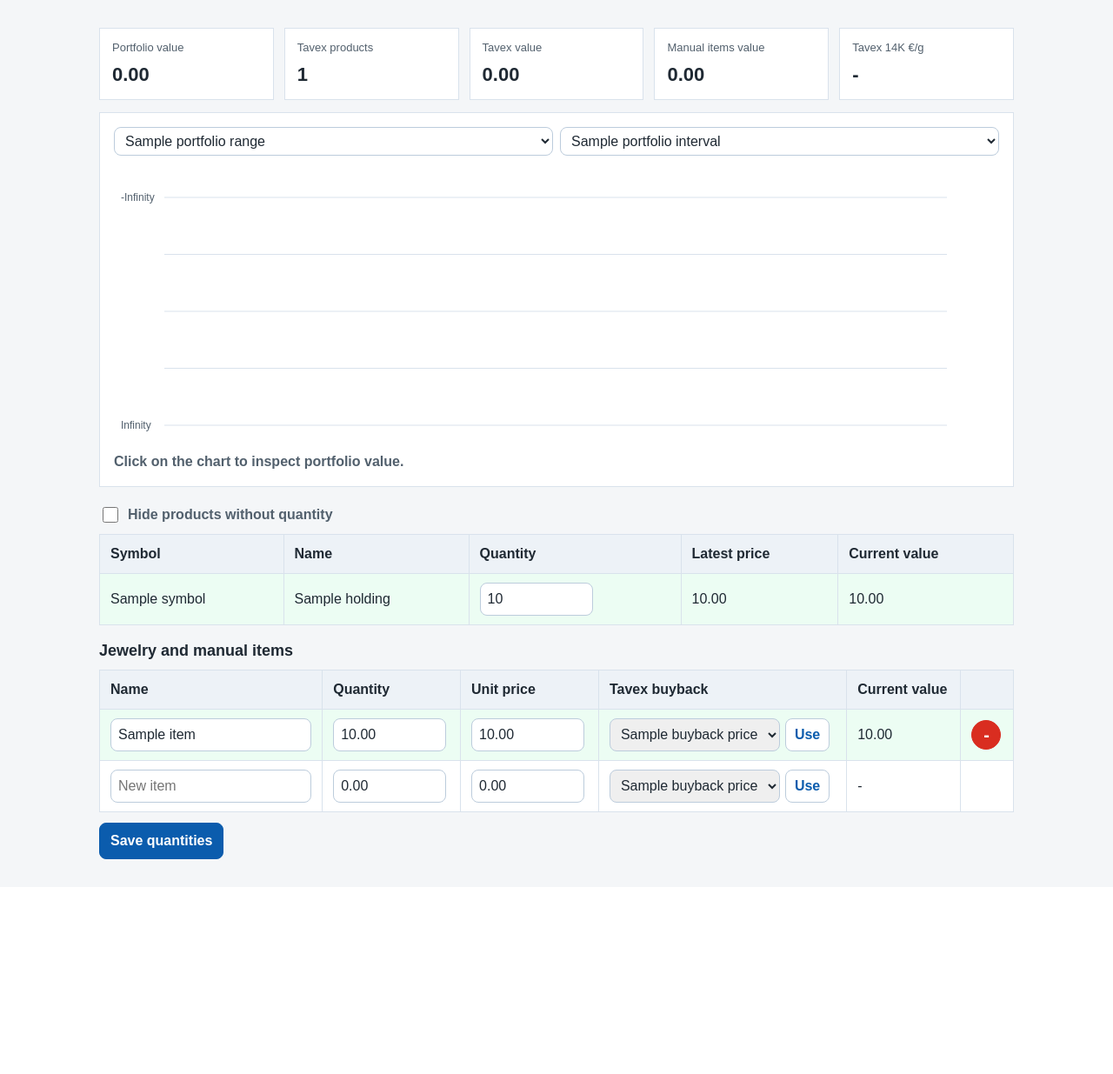
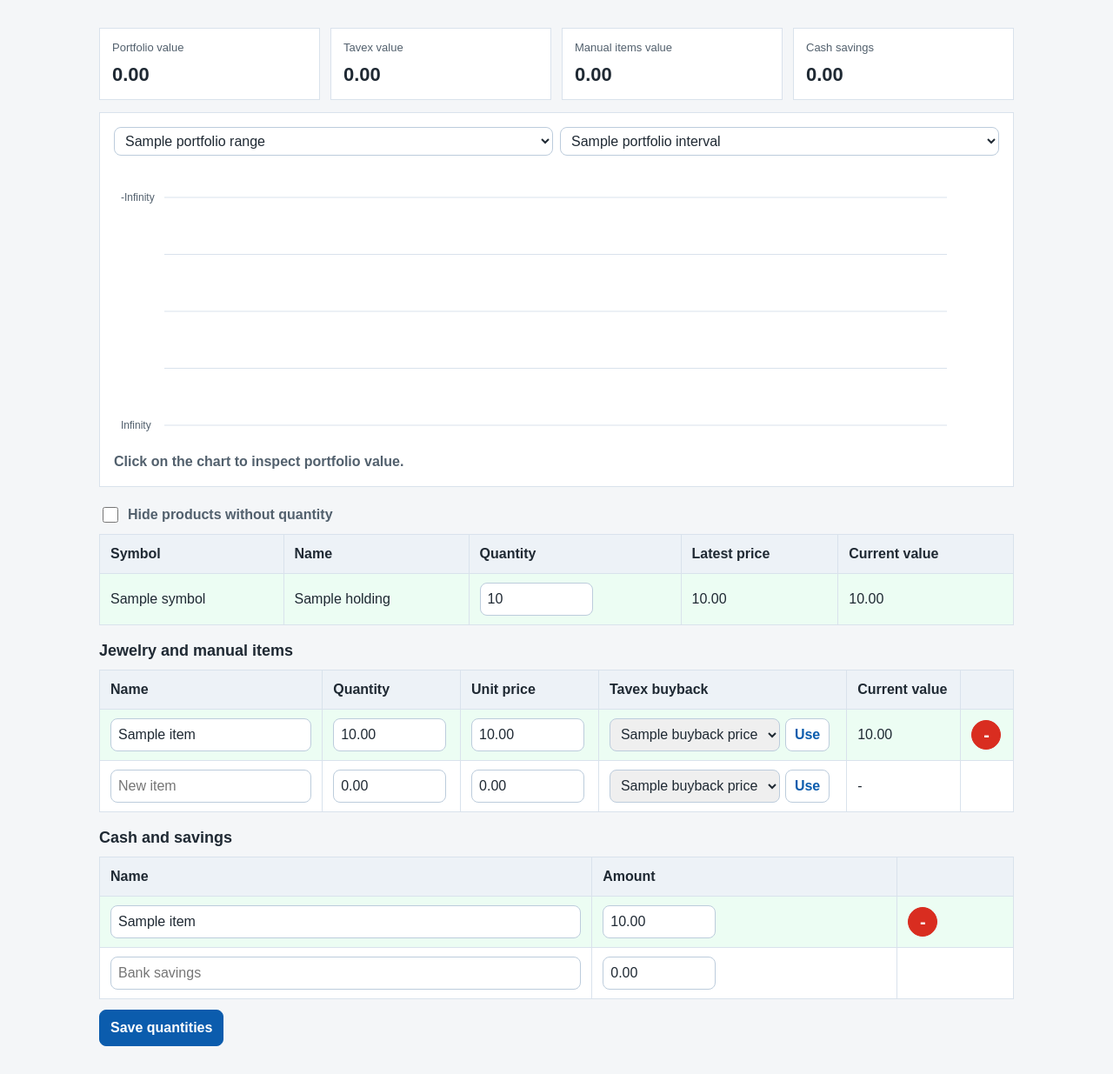
Before and after one commit to spasarnaudov/portfolio-tracker, a Python web app: template apps/flask/templates/portfolio.html in a window 1280 px wide. Shown: the part 65-1300 px from the top of the page at 87% size. Before the commit the page ends 1053 px from the top, so only its background shows below. Run offline with Jinja, Linux system fonts and the light colour scheme; the template is opened without the code that fills it: most values are stand-ins (such as "Sample title", 1, 10 or a date in 2020).

Commit message:
Add cash savings to portfolio

```diff
--- a/apps/flask/static/css/style.css
+++ b/apps/flask/static/css/style.css
@@ -202,7 +202,7 @@ h2 {
     padding: 6px 8px;
 }
 
-.manual-remove-button {
+.remove-row-button {
     border: 1px solid #d92d20;
     border-radius: 999px;
     background: #d92d20;
@@ -217,7 +217,7 @@ h2 {
     width: 34px;
 }
 
-.manual-remove-button:hover {
+.remove-row-button:hover {
     background: #b42318;
     border-color: #b42318;
 }
--- a/apps/flask/templates/portfolio.html
+++ b/apps/flask/templates/portfolio.html
@@ -7,11 +7,6 @@
         <div class="summary-card">
             <span class="summary-label">Portfolio value</span>
             <strong>{{ "%.2f"|format(total_value) }}</strong>
-        </div>
-
-        <div class="summary-card">
-            <span class="summary-label">Tavex products</span>
-            <strong>{{ holdings|length }}</strong>
         </div>
 
         <div class="summary-card">
@@ -25,14 +20,8 @@
         </div>
 
         <div class="summary-card">
-            <span class="summary-label">Tavex 14K €/g</span>
-            <strong>
-                {% if tavex_gold_price_per_gram %}
-                    {{ "%.2f"|format(tavex_gold_price_per_gram.price_per_gram|float) }}
-                {% else %}
-                    -
-                {% endif %}
-            </strong>
+            <span class="summary-label">Cash savings</span>
+            <strong>{{ "%.2f"|format(cash_total) }}</strong>
         </div>
     </section>
 
@@ -208,7 +197,7 @@
                                         value=""
                                     >
                                     <button
-                                        class="manual-remove-button"
+                                        class="remove-row-button"
                                         type="button"
                                         data-item-name="{{ item.name }}"
                                         data-item-id="{{ item.id }}"
@@ -285,6 +274,94 @@
             </div>
         </section>
 
+        <section class="manual-items-panel">
+            <h3>Cash and savings</h3>
+
+            <div class="table-scroll">
+                <table border="1" cellpadding="8">
+                    <thead>
+                        <tr>
+                            <th>Name</th>
+                            <th>Amount</th>
+                            <th></th>
+                        </tr>
+                    </thead>
+                    <tbody>
+                        {% for item in cash_items %}
+                            <tr class="holding-owned-row">
+                                <td>
+                                    <input
+                                        class="manual-item-input"
+                                        type="text"
+                                        name="cash_item_name"
+                                        value="{{ item.name }}"
+                                    >
+                                    <input
+                                        type="hidden"
+                                        name="cash_item_id"
+                                        value="{{ item.id }}"
+                                    >
+                                </td>
+                                <td>
+                                    <input
+                                        class="quantity-input"
+                                        type="number"
+                                        step="0.01"
+                                        min="0"
+                                        name="cash_item_amount"
+                                        value="{{ "%.2f"|format(item.amount|float) }}"
+                                    >
+                                </td>
+                                <td>
+                                    <input
+                                        class="cash-delete-input"
+                                        type="hidden"
+                                        name="cash_item_delete"
+                                        value=""
+                                    >
+                                    <button
+                                        class="remove-row-button"
+                                        type="button"
+                                        data-item-name="{{ item.name }}"
+                                        data-item-id="{{ item.id }}"
+                                    >
+                                        -
+                                    </button>
+                                    <input
+                                        class="cash-delete-marker"
+                                        type="hidden"
+                                        value="{{ item.id }}"
+                                    >
+                                </td>
+                            </tr>
+                        {% endfor %}
+
+                        <tr>
+                            <td>
+                                <input
+                                    class="manual-item-input"
+                                    type="text"
+                                    name="new_cash_item_name"
+                                    placeholder="Bank savings"
+                                >
+                            </td>
+                            <td>
+                                <input
+                                    class="quantity-input"
+                                    type="number"
+                                    step="0.01"
+                                    min="0"
+                                    name="new_cash_item_amount"
+                                    value="0.00"
+                                >
+                            </td>
+                            <td></td>
+                        </tr>
+                    </tbody>
+                </table>
+            </div>
+        </section>
+
         <div class="page-actions portfolio-actions">
             <button type="submit">Save quantities</button>
         </div>
@@ -323,11 +400,11 @@
             });
         });
 
-        document.querySelectorAll(".manual-remove-button").forEach((button) => {
+        document.querySelectorAll(".remove-row-button").forEach((button) => {
             button.addEventListener("click", () => {
                 const row = button.closest("tr");
-                const deleteInput = row.querySelector(".manual-delete-input");
-                const deleteMarker = row.querySelector(".manual-delete-marker");
+                const deleteInput = row.querySelector(".manual-delete-input, .cash-delete-input");
+                const deleteMarker = row.querySelector(".manual-delete-marker, .cash-delete-marker");
                 const itemName = button.dataset.itemName || "this item";
 
                 if (!deleteInput || !deleteMarker) {
--- a/database/postgresql/maintenance/001_truncate_all_data.sql
+++ b/database/postgresql/maintenance/001_truncate_all_data.sql
@@ -1,4 +1,5 @@
 TRUNCATE TABLE
+    portfolio_cash_items,
     portfolio_manual_items,
     portfolio_holdings,
     asset_prices,
--- a/database/postgresql/schema/001_init_schema.sql
+++ b/database/postgresql/schema/001_init_schema.sql
@@ -44,3 +44,9 @@ CREATE TABLE portfolio_manual_items (
     quantity NUMERIC(18, 6) NOT NULL DEFAULT 0,
     unit_price NUMERIC(18, 6) NOT NULL DEFAULT 0
 );
+
+CREATE TABLE portfolio_cash_items (
+    id SERIAL PRIMARY KEY,
+    name VARCHAR(200) NOT NULL,
+    amount NUMERIC(18, 6) NOT NULL DEFAULT 0
+);
--- /dev/null
+++ b/database/postgresql/schema/005_create_portfolio_cash_items.sql
@@ -0,0 +1,5 @@
+CREATE TABLE IF NOT EXISTS portfolio_cash_items (
+    id SERIAL PRIMARY KEY,
+    name VARCHAR(200) NOT NULL,
+    amount NUMERIC(18, 6) NOT NULL DEFAULT 0
+);
```
Also changed, not shown: apps/flask/app.py (+43 -1 lines), apps/flask/repository.py (+67 -3 lines).
